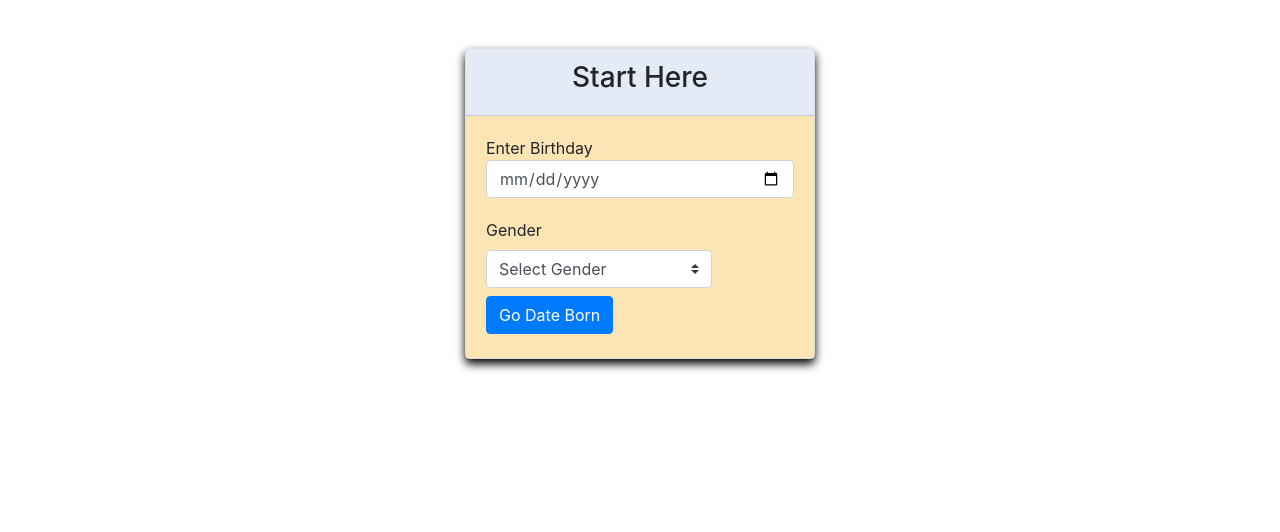
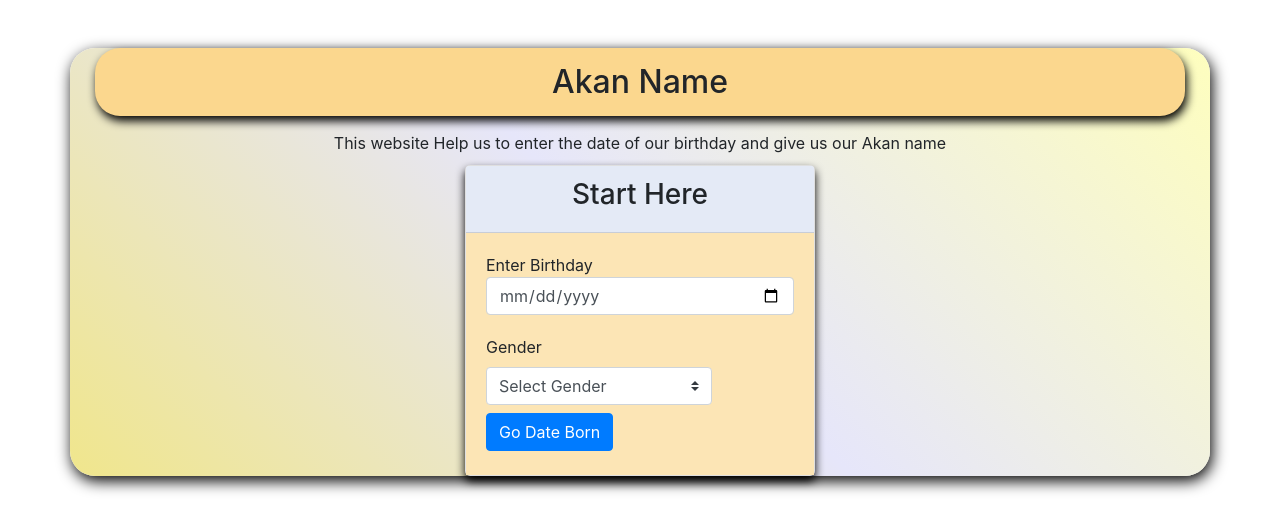
Before and after one commit to stephane-evrard/IP_AkanName, a plain HTML site: page index.html in a window 1280 px wide. Drawn offline with nearby package versions, Linux system fonts and the light colour scheme.

Commit message:
some styles

```diff
--- a/index.html
+++ b/index.html
@@ -13,7 +13,9 @@
 </head>
 
 <body>
-    <div class="container mt-5">
+    <div class="container mt-5 bg-container">
+        <h2>Akan Name</h2>
+        <p>This website Help us to enter the date of our birthday and give us our Akan name</p>
         <div class="row">
             <div class="col-md-4 m-auto">
                 <div class="card">
--- a/static/css/styles.css
+++ b/static/css/styles.css
@@ -20,3 +20,21 @@
     border-radius: 10px;
     box-shadow: 0 2px 5px rgb(104, 104, 230);
 }
+h2{
+    text-align: center;
+    background: hsl(40,93%,77%);
+    padding: 15px;
+    margin: 10px;
+    border-radius: 25px;
+    box-shadow: 2px 5px 10px black;
+}
+p{
+    text-align: center;
+    padding: 5px;
+    margin: 5px;
+}
+.bg-container{
+    background: linear-gradient(45deg, khaki, lavender, hsl(60,97%,87%));
+    border-radius: 25px;
+    box-shadow: 2px 5px 15px black;
+}
```
